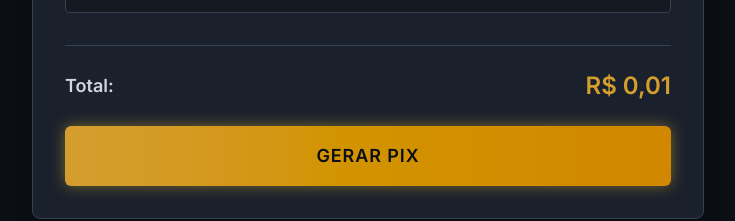
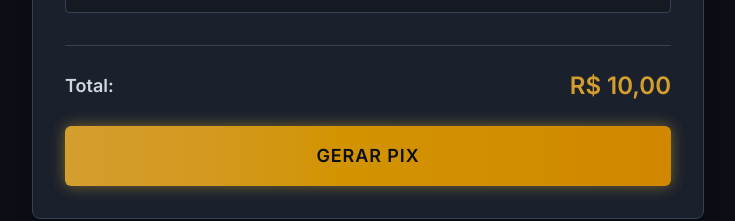
Before and after one commit to LuizxxDev/RJAM1, a React (Vite) app in the folder frontend-rjam/: page /inscricao in a window 1280 px wide. Shown: the part 525-746 px from the top of the page, without its empty margins (272-1007 px from the left). Built offline with nearby package versions, Linux system fonts and the light colour scheme.

Commit message:
preço mudado

```diff
--- a/frontend-rjam/src/components/InscricaoPage.jsx
+++ b/frontend-rjam/src/components/InscricaoPage.jsx
@@ -4,7 +4,7 @@ import { Link } from 'react-router-dom';
 import { cpf as cpfValidator } from 'cpf-cnpj-validator'; // <-- Importando a biblioteca
 
 const MODO_TESTE = false;
-const VALOR_INGRESSO = 0.01;
+const VALOR_INGRESSO = 10.0;
 
 export default function InscricaoPage() {
   const [quantidade, setQuantidade] = useState(1);
```
